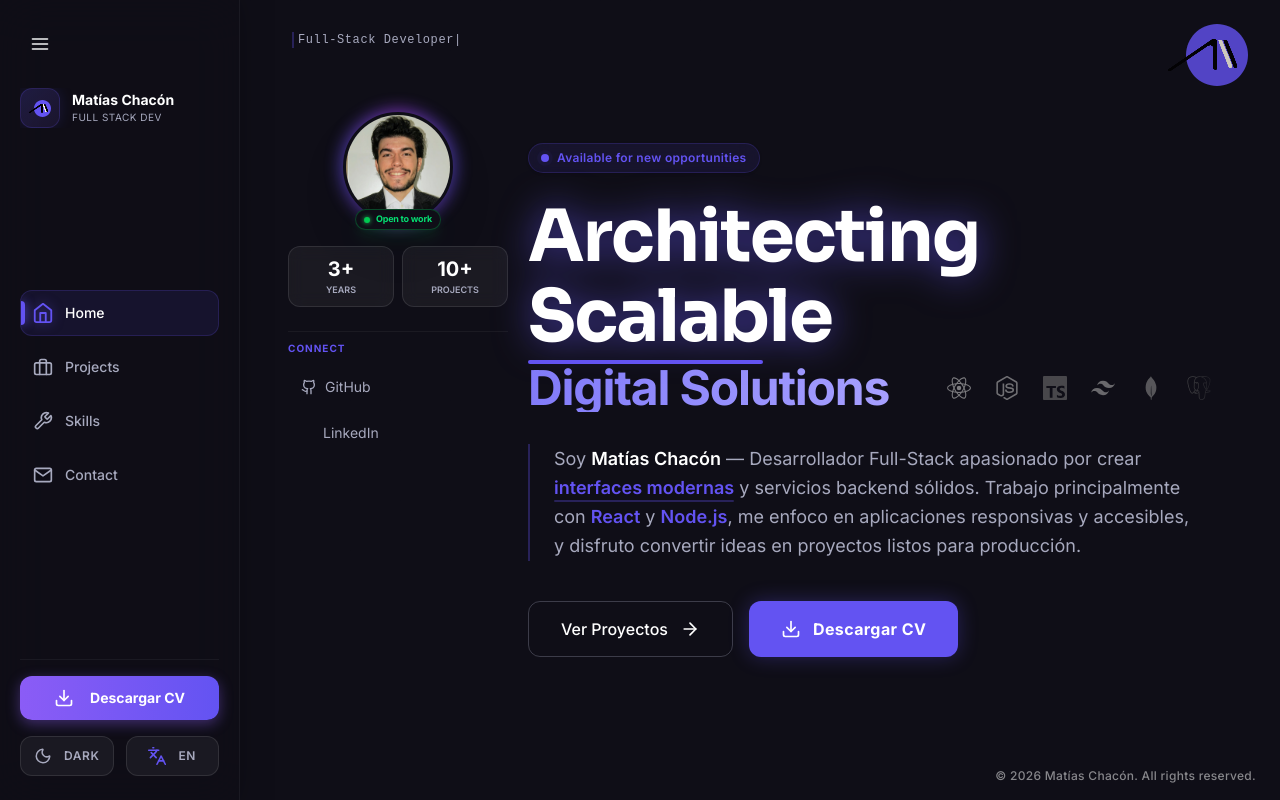
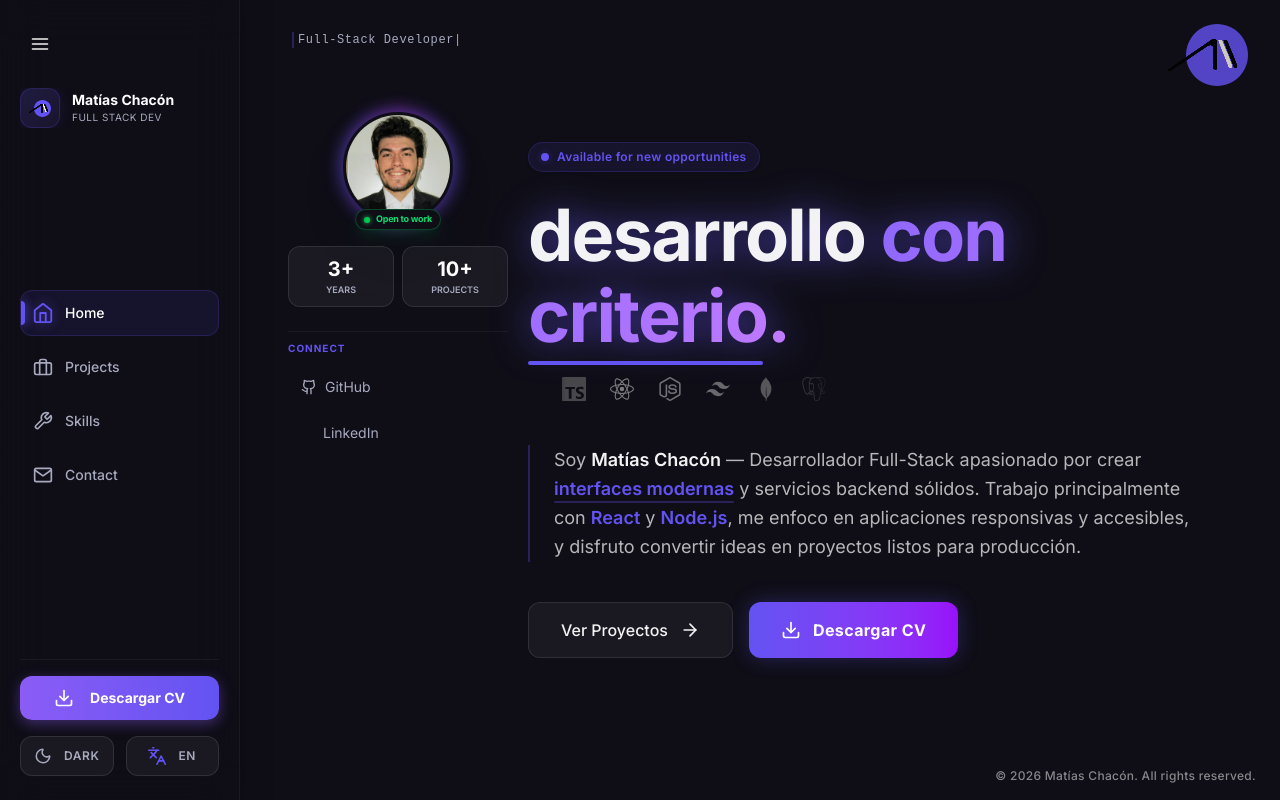
Before and after one commit to Maty910/portfolio, a React (Vite) app: page / in a window 1280 px wide. Built offline with nearby package versions, Linux system fonts and the light colour scheme; some icons are missing; a web font is replaced by a local one.

Commit message:
feat: add toggle theme implementation

```diff
--- a/src/components/Home.tsx
+++ b/src/components/Home.tsx
@@ -13,10 +13,10 @@ export const Home: React.FC<HomeProps> = ({ setActiveSection }) => {
 
   const bioContent = (
     <>
-      Soy <span className="text-white font-semibold">Matías Chacón</span> — Desarrollador Full-Stack apasionado por crear <span className="text-[#6353f2] font-semibold relative inline-block">
+      Soy <span className="text-text-primary font-semibold">Matías Chacón</span> — Desarrollador Full-Stack apasionado por crear <span className="text-primary font-semibold relative inline-block">
         interfaces modernas
-        <span className="absolute bottom-0 left-0 w-full h-[2px] bg-[#6353f2]/30 rounded-full"></span>
-      </span> y servicios backend sólidos. Trabajo principalmente con <span className="text-[#6353f2] font-semibold">React</span> y <span className="text-[#6353f2] font-semibold">Node.js</span>, me enfoco en aplicaciones responsivas y accesibles, y disfruto convertir ideas en proyectos listos para producción.
+        <span className="absolute bottom-0 left-0 w-full h-[2px] bg-primary/30 rounded-full"></span>
+      </span> y servicios backend sólidos. Trabajo principalmente con <span className="text-primary font-semibold">React</span> y <span className="text-primary font-semibold">Node.js</span>, me enfoco en aplicaciones responsivas y accesibles, y disfruto convertir ideas en proyectos listos para producción.
     </>
   );
 
@@ -32,43 +32,41 @@ export const Home: React.FC<HomeProps> = ({ setActiveSection }) => {
         <div className="flex flex-col items-start gap-6 animate-in fade-in slide-in-from-bottom-8 duration-700 max-[880px]:gap-3">
 
           {/* Badge "Open to work" */}
-          <div className="inline-flex items-center gap-2 px-3 py-1.5 rounded-full bg-[#6353f2]/10 border border-[#6353f2]/20 text-[#6353f2] text-xs font-semibold tracking-wide backdrop-blur-md shadow-sm transition-transform hover:scale-105 cursor-default
+          <div className="inline-flex items-center gap-2 px-3 py-1.5 rounded-full bg-primary/10 border border-primary/20 text-primary text-xs font-semibold tracking-wide backdrop-blur-md shadow-sm transition-transform hover:scale-105 cursor-default
                           max-[880px]:px-2 max-[880px]:py-0.5 max-[880px]:text-[9px] max-[880px]:gap-1.5">
             <span className="relative flex h-2 w-2 max-[880px]:h-1.5 max-[880px]:w-1.5">
-              <span className="animate-ping absolute inline-flex h-full w-full rounded-full bg-[#6353f2] opacity-75"></span>
-              <span className="relative inline-flex rounded-full h-2 w-2 bg-[#6353f2]"></span>
+              <span className="animate-ping absolute inline-flex h-full w-full rounded-full bg-primary opacity-75"></span>
+              <span className="relative inline-flex rounded-full h-2 w-2 bg-primary"></span>
             </span>
             Available for new opportunities
           </div>
 
           {/* HEADLINE PRINCIPAL */}
           <div className="flex flex-col gap-2 w-full max-[880px]:gap-1">
-            <h1 className="text-5xl md:text-7xl font-bold text-white leading-[1.1] tracking-tight group cursor-default max-[880px]:text-2xl relative z-10">
+            {/* Título Principal */}
+            <h1 className="text-5xl md:text-7xl font-bold text-text-primary leading-[1.1] tracking-tight group cursor-default max-[880px]:text-2xl relative z-10">
               <div className="relative inline-block">
-                {/* Texto Blanco con Brillo Violeta Animado */}
-                <span className="drop-shadow-[0_0_15px_rgba(99,83,242,0.6)] animate-pulse-slow">
-                  Architecting Scalable
+                {/* Texto con Brillo Violeta Animado (Usamos text-text-primary para que sea legible en ambos temas) */}
+                <span className="font-sans font-bold tracking-tight leading-[1.08] drop-shadow-[0_0_15px_rgba(99,83,242,0.4)] animate-pulse-slow selection:text-transparent selection:bg-clip-text selection:bg-gradient-to-r selection:from-primary selection:to-purple-400">
+                  desarrollo <span className="text-transparent bg-clip-text bg-gradient-to-r from-primary to-purple-400 animate-text-gradient bg-[length:200%_auto] font-bold">con criterio.</span>
                 </span>
-                <div className="absolute -bottom-2 left-0 w-1/3 h-[4px] bg-[#6353f2] rounded-full group-hover:w-full transition-all duration-700 ease-out" />
+                <div className="absolute -bottom-2 left-0 w-1/3 h-[4px] bg-primary rounded-full group-hover:w-full transition-all duration-700 ease-out" />
               </div>
             </h1>
 
             <div className="flex flex-col md:flex-row items-start md:items-center gap-3 md:gap-6 w-full">
-              <span className="text-transparent bg-clip-text bg-gradient-to-r from-[#6353f2] to-[#a8a1ff] text-3xl md:text-5xl font-bold tracking-tight max-[880px]:text-xl animate-text-gradient bg-[length:200%_auto]">
-                Digital Solutions
-              </span>
-
               {/* Carrusel (Techs) */}
-              <div className="hidden md:flex flex-1 items-center max-w-[300px] h-12 overflow-hidden relative mask-linear-fade border-l-2 border-white/5 pl-6 ml-2">
+              <div className="hidden md:flex flex-1 items-center max-w-[300px] h-12 overflow-hidden relative mask-linear-fade border-l-2 border-text-primary/10 pl-6 ml-2">
                  <div className="flex w-max animate-marquee items-center gap-6 opacity-60 grayscale hover:grayscale-0 transition-all duration-500">
                     {[1, 2].map((i) => (
                       <div key={i} className="flex items-center gap-6">
+                        <SiTypescript className="text-[#3178c6]" size={24} />
                         <SiReact className="text-[#61dafb]" size={24} />
                         <SiNodedotjs className="text-[#8cc84b]" size={24} />
-                        <SiTypescript className="text-[#3178c6]" size={24} />
                         <SiTailwindcss className="text-[#38bdf8]" size={24} />
                         <SiMongodb className="text-[#47a248]" size={24} />
                         <SiPostgresql className="text-[#336791]" size={24} />
+                        {/* Puedes agregar más iconos aquí si quieres */}
                       </div>
                     ))}
                  </div>
@@ -77,9 +75,9 @@ export const Home: React.FC<HomeProps> = ({ setActiveSection }) => {
           </div>
 
           {/* BIO */}
-          <div className="mt-2 max-w-2xl border-l-2 border-[#6353f2]/30 pl-4 md:pl-6
+          <div className="mt-2 max-w-2xl border-l-2 border-primary/30 pl-4 md:pl-6
                           max-[880px]:pl-2.5 max-[880px]:mt-0">
-            <p className="text-[#a7a9be] text-lg leading-relaxed max-[880px]:text-sm max-[880px]:leading-relaxed">
+            <p className="text-text-secondary text-lg leading-relaxed max-[880px]:text-sm max-[880px]:leading-relaxed">
               {bioContent}
             </p>
           </div>
@@ -87,12 +85,12 @@ export const Home: React.FC<HomeProps> = ({ setActiveSection }) => {
           {/* BOTONES DE ACCIÓN */}
           <div className="flex flex-wrap gap-4 mt-4 w-full max-[880px]:gap-2 max-[880px]:mt-2">
 
-            {/* Botón Proyectos */}
+            {/* Botón Ver Proyectos (Secundario) */}
             <button
               onClick={() => setActiveSection('projects')}
               className="flex items-center justify-center gap-3 px-8 py-3.5 rounded-xl
-                        bg-transparent border border-[#a7a9be]/30 text-white font-medium
-                        hover:bg-white/5 hover:border-white/50 hover:text-white
+                        bg-text-primary/5 border border-text-primary/10 text-text-primary font-medium
+                        hover:bg-text-primary/10 hover:border-text-primary/30 hover:translate-y-[-2px]
                         transition-all duration-300 active:scale-95 cursor-pointer
                         max-[880px]:flex-1 max-[880px]:text-xs max-[880px]:px-4 max-[880px]:py-2.5 max-[880px]:gap-2"
             >
@@ -100,13 +98,13 @@ export const Home: React.FC<HomeProps> = ({ setActiveSection }) => {
               <ArrowRight size={20} className="group-hover:translate-x-1 transition-transform max-[880px]:w-4 max-[880px]:h-4" />
             </button>
 
-            {/* Botón CV */}
+            {/* Botón CV (Primario) */}
             <a
               href="/CV/CV Matias Chacon.pdf"
               target="_blank"
               rel="noopener noreferrer"
               className="relative overflow-hidden flex items-center justify-center gap-3 px-8 py-3.5 rounded-xl
-                        bg-[#6353f2] text-white font-bold tracking-wide
+                        bg-gradient-to-r from-primary to-purple-600 text-white font-bold tracking-wide
                         shadow-[0_0_20px_rgba(99,83,242,0.3)]
                         hover:shadow-[0_0_30px_rgba(99,83,242,0.5)] hover:scale-[1.02] active:scale-95
                         transition-all duration-300 group/btn no-underline
@@ -135,7 +133,7 @@ export const Home: React.FC<HomeProps> = ({ setActiveSection }) => {
           50% { background-position: 100% 50%; }
           100% { background-position: 0% 50%; }
         }
-        /* Nueva animación de pulso lento para el brillo */
+        /* Animación de pulso lento para el brillo */
         @keyframes pulse-slow {
           0%, 100% { filter: drop-shadow(0 0 10px rgba(99,83,242,0.4)); }
           50% { filter: drop-shadow(0 0 20px rgba(99,83,242,0.7)); }
```
